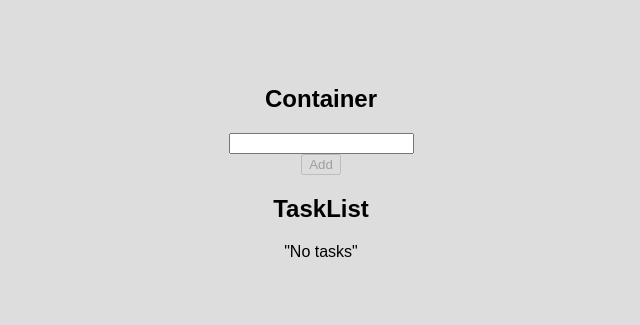
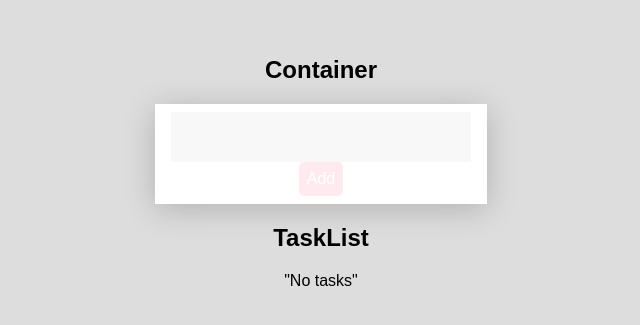
Before and after one commit to castawaycourses/reactwishlist, a React (Create React App) app: page / in a window 1280 px wide. Shown: the part 229-554 px from the top of the page, without its empty margins (319-959 px from the left). Built offline with nearby package versions, Linux system fonts and the light colour scheme.

Commit message:
style(App.css): Styled components to make the UI more user friendly

```diff
--- a/src/App.css
+++ b/src/App.css
@@ -14,3 +14,129 @@ body {
   font-family: sans-serif;
   text-align: center;
 }
+
+.todoList {
+  background: #fff;
+  font-size: 16px;
+  max-width: 300px;
+  margin: auto;
+  margin-bottom: 20px;
+  padding: 8px 16px;
+  box-shadow: 0 5px 30px rgba(0, 0, 0, 0.2);
+}
+
+.button {
+  outline: none;
+  padding: 8px;
+  font-size: 16px;
+  border: 0px solid;
+  border-radius: 5px;
+  color: white;
+}
+
+.button[disabled] {
+  opacity: 0.3;
+}
+
+.pink {
+  background: pink;
+}
+
+.blue {
+  background: blue;
+}
+
+.taskInput {
+  padding: 2px;
+  background: #f8f8f8;
+}
+
+.taskInput>.text {
+  outline: none;
+  padding: 0px 10px;
+  font-size: 16px;
+  width: 230px;
+  height: 46px;
+  background: transparent;
+  border: 0px solid;
+}
+
+.todoBlock {
+  display: flex;
+  padding: 8px;
+  flex-direction: row;
+  justify-content: center;
+
+}
+
+.todoItem {
+  display: block;
+  position: relative;
+  padding-left: 35px;
+  width: 300px;
+  cursor: pointer;
+  -webkit-user-select: none;
+  -moz-user-select: none;
+  -ms-user-select: none;
+  user-select: none;
+  color: #a60ae9;
+  font-size: 48px;
+
+}
+
+/*.newItem {
+  opacity: 0;
+  transform: translateX(100px);
+  animation: fadeIn .3s linear forwards;
+}*/
+
+.todoItem input {
+  position: absolute;
+  opacity: 0;
+  cursor: pointer;
+  height: 0;
+  width: 0;
+}
+
+.checkMark {
+  position: absolute;
+  top: 10px;
+  left: 0px;
+  height: 35px;
+  width: 35px;
+  background-color: #fff;
+}
+
+.todoItem:hover input~.checkMark {
+  background-color: #ccc;
+}
+
+.todoItem input:checked~.checkMark {
+  background-color: #2196F3;
+}
+
+.checkmark:after {
+  content: "";
+  position: absolute;
+  display: none;
+}
+
+.todoItem input:checked~.checkmark:after {
+  display: block;
+}
+
+.todoItem .checkmark:after {
+  left: 9px;
+  top: 5px;
+  width: 5px;
+  height: 10px;
+  border: solid white;
+  border-width: 0 3px 3px 0;
+  -webkit-transform: rotate(45deg);
+  -ms-transform: rotate(45deg);
+  transform: rotate(45deg);
+}
+
+.todoText {
+
+}
--- a/src/components/Checkbox.jsx
+++ b/src/components/Checkbox.jsx
@@ -1,7 +1,18 @@
-const Checkbox = () => {
-  return (
-    <div>Checkbox</div>
-  )
+const Checkbox = ({ taskId, data, done, onChange }) => {
+    return (
+        <div className="todoBlock">
+            <label className="todoItem">{data}
+                <input
+                    className="todoCheck"
+                    type="checkbox"
+                    name={ taskId }
+                    defaultChecked={done}
+                    onChange={onChange}
+                    />
+                <span className="checkMark"></span>
+            </label>
+        </div>
+    )
 }
 
 export default Checkbox
--- a/src/components/TaskList.jsx
+++ b/src/components/TaskList.jsx
@@ -21,7 +21,12 @@ const TaskList = ( { list, setList } ) => {
         setList(updatedList);
     }
 
-    const checkBoxes = list.map((item) => <Checkbox key={ item.id } data={ item.taskName } onChangeStatus={onChangeStatus}/> );
+    const checkBoxes = list.map((item) => <Checkbox
+                                            key={ item.id }
+                                            taskId={item.id}
+                                            data={ item.taskName }
+                                            done={ item.done }
+                                            onChange={onChangeStatus}/> );
 
     return (
         <div>
```
